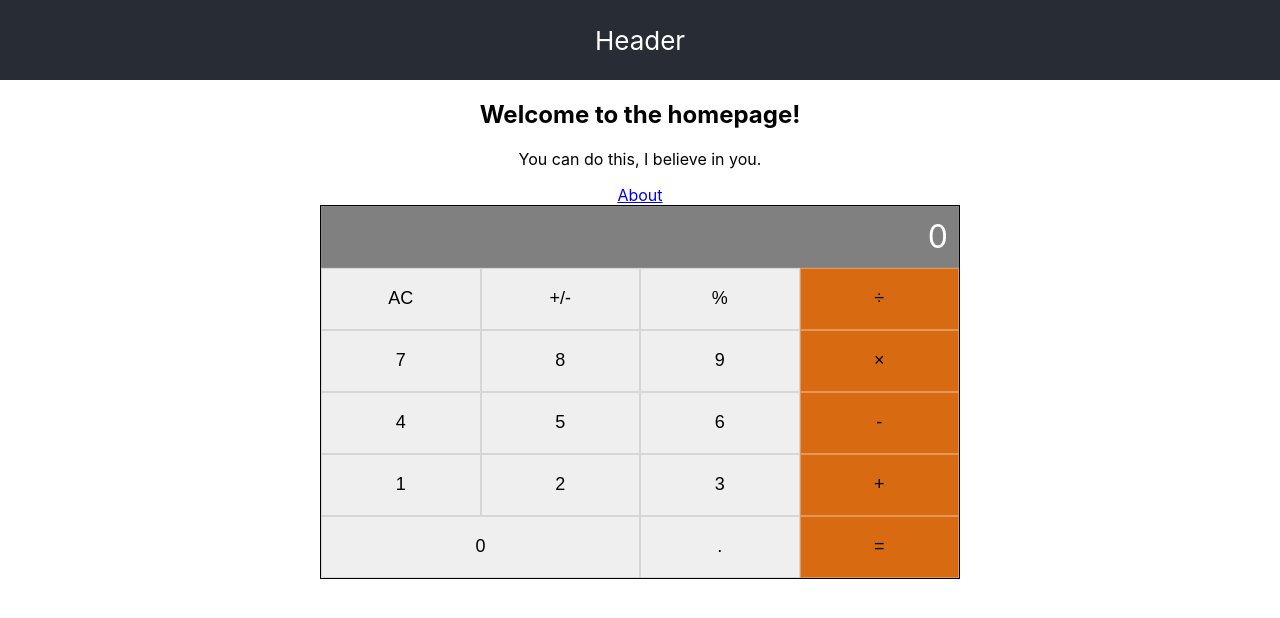
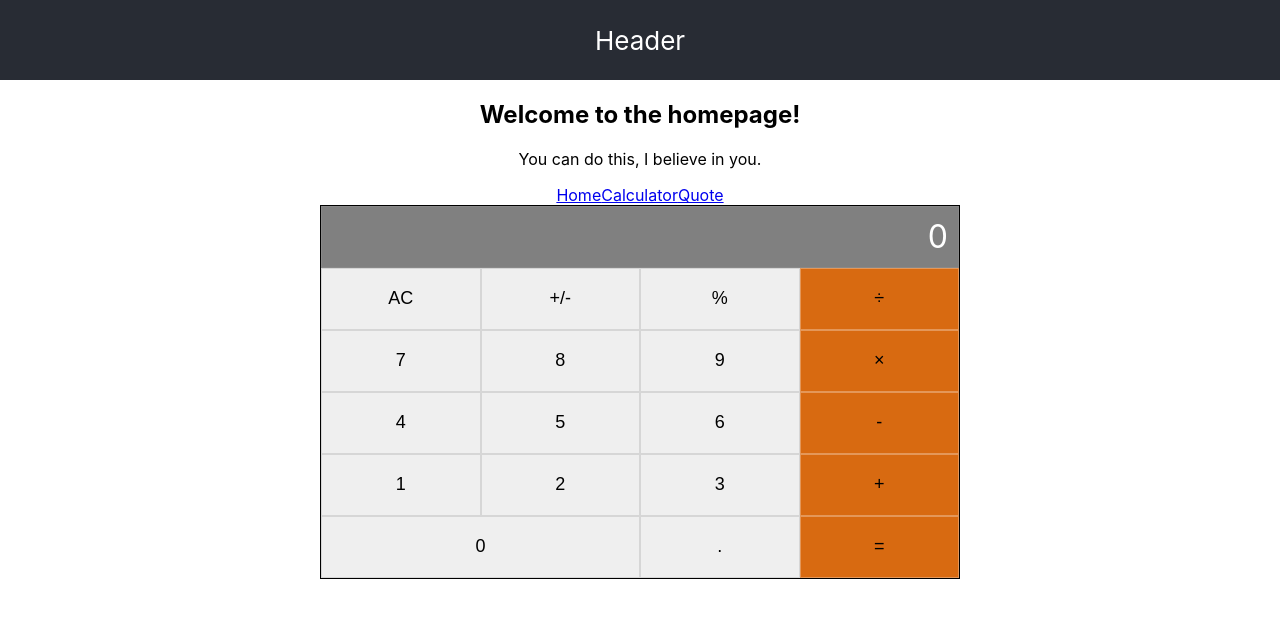
Before and after one commit to eduardosancho/math_magicians, a React (Create React App) app: page / in a window 1280 px wide. Shown: the top 618 px of the page. Built offline with nearby package versions, Linux system fonts and the light colour scheme.

Commit message:
Add working navbar to all sections, used Router

```diff
--- a/src/App.js
+++ b/src/App.js
@@ -8,9 +8,9 @@ const App = () => (
     <header className="App-header">Header</header>
     <Routes>
       <Route path="/" element={<Home />} />
-      <Route path="about" element={<About />} />
+      <Route path="myCalculator" element={<MyCalculator />} />
+      <Route path="quote" element={<Quote />} />
     </Routes>
-    <Calculator />
   </div>
 );
 
@@ -22,13 +22,17 @@ function Home() {
         <p>You can do this, I believe in you.</p>
       </main>
       <nav>
-        <Link to="/about">About</Link>
+        <Link to="/">Home</Link>
+        <Link to="/myCalculator">Calculator</Link>
+        <Link to="/quote">Quote</Link>
       </nav>
+      <Calculator />
+
     </>
   );
 }
 
-function About() {
+function MyCalculator() {
   return (
     <>
       <main>
@@ -39,6 +43,23 @@ function About() {
       </main>
       <nav>
         <Link to="/">Home</Link>
+        <Link to="/myCalculator">Calculator</Link>
+        <Link to="/quote">Quote</Link>
+      </nav>
+    </>
+  );
+}
+
+function Quote() {
+  return (
+    <>
+      <main>
+        <p>Place a quote here!</p>
+      </main>
+      <nav>
+        <Link to="/">Home</Link>
+        <Link to="/myCalculator">Calculator</Link>
+        <Link to="/quote">Quote</Link>
       </nav>
     </>
   );
```
